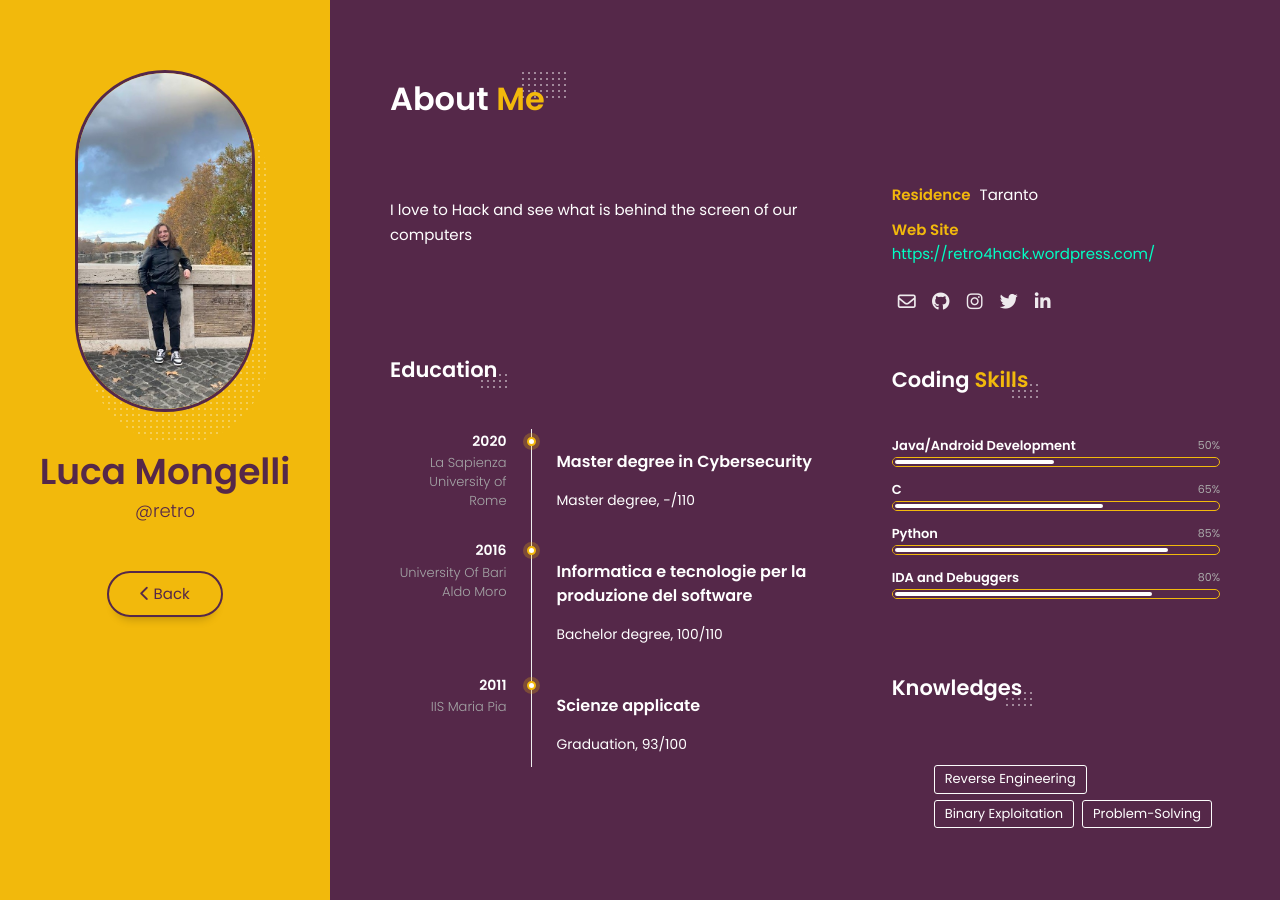
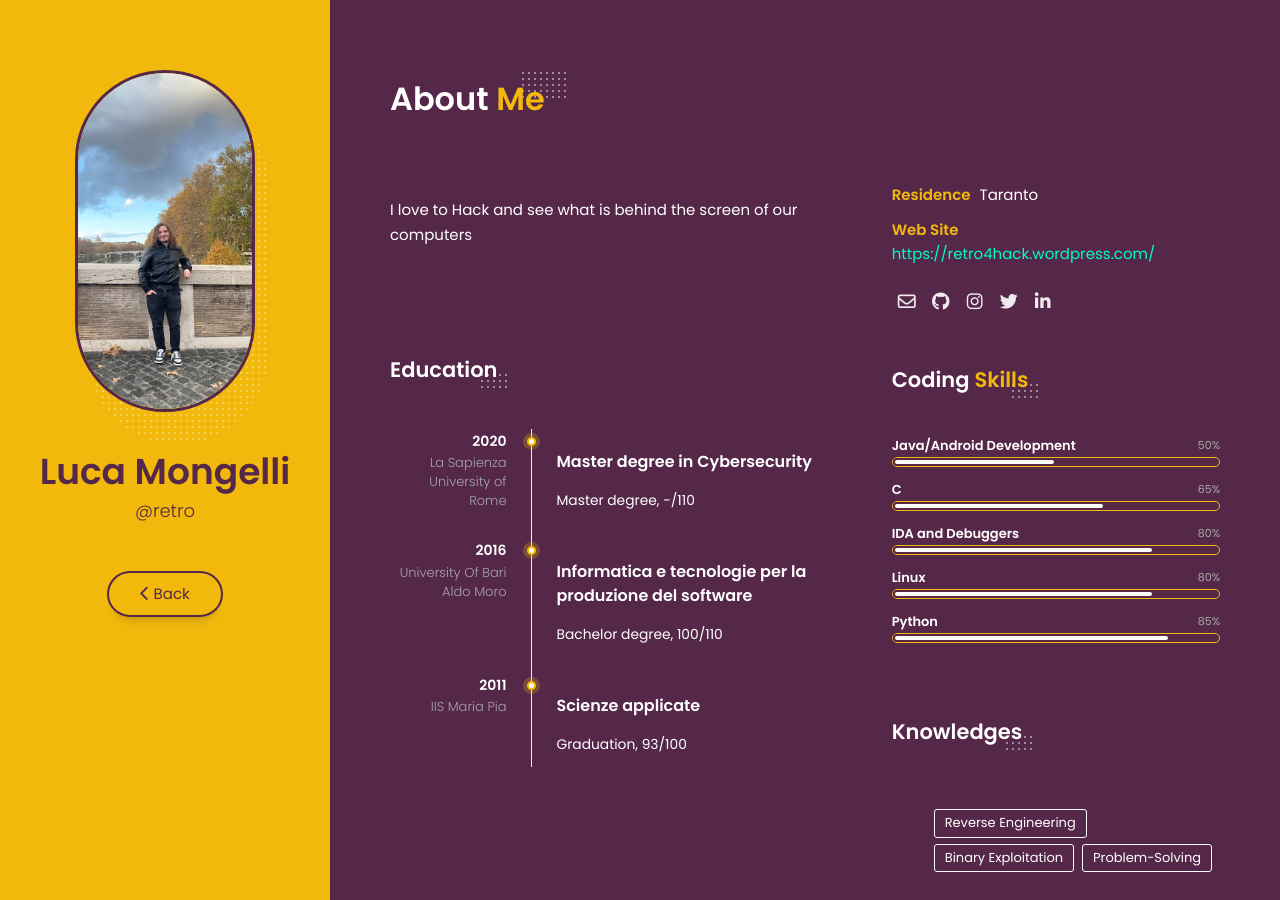
Before and after one commit to HACKappatoi/HACKappatoi.github.io, a Jekyll site: the page built from retro_cv.md, in a window 1280 px wide. Built offline with Jekyll 4.4.1, drawn with Linux system fonts in a browser that asks for light colours; nearby versions of some CDN libraries.

Commit message:
Update retro_cv.md

```diff
--- a/retro_cv.md
+++ b/retro_cv.md
@@ -46,12 +46,16 @@ skills: [
           { name: "C"
           , percentage: 65
           },
+           { name: "IDA and Debuggers"
+          , percentage: 80
+          },
+           { name: "Linux"
+          , percentage: 80
+          },
           { name: "Python"
           , percentage: 85
           },
-          { name: "IDA and Debuggers"
-          , percentage: 80
-          },
+
         ]
 
 # se c'hai i certificati e sei gia
```
